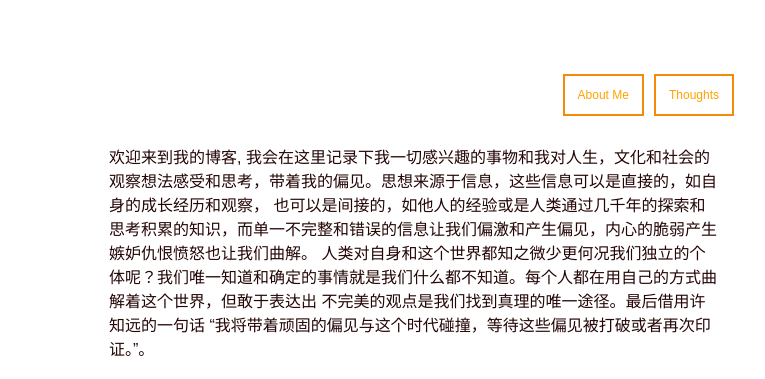
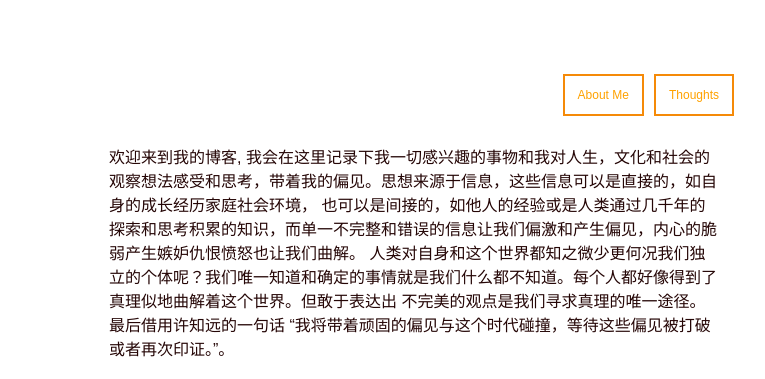
Before and after one commit to weifanwu/weifan-weblog, a plain HTML site: page index.html in a window 1280 px wide. Shown: the top 379 px of the page, 381-1146 px from the left. Drawn offline with nearby package versions, Linux system fonts and the light colour scheme; some icons are missing.

Commit message:
revise wording

```diff
--- a/index.html
+++ b/index.html
@@ -153,10 +153,10 @@
         <a href="#" onclick="showSection('thoughts')">Thoughts</a>
       </div>
       <div id="aboutme" class="content active">
-        <p>欢迎来到我的博客, 我会在这里记录下我一切感兴趣的事物和我对人生，文化和社会的观察想法感受和思考，带着我的偏见。思想来源于信息，这些信息可以是直接的，如自身的成长经历和观察，
+        <p>欢迎来到我的博客, 我会在这里记录下我一切感兴趣的事物和我对人生，文化和社会的观察想法感受和思考，带着我的偏见。思想来源于信息，这些信息可以是直接的，如自身的成长经历家庭社会环境，
           也可以是间接的，如他人的经验或是人类通过几千年的探索和思考积累的知识，而单一不完整和错误的信息让我们偏激和产生偏见，内心的脆弱产生嫉妒仇恨愤怒也让我们曲解。
-          人类对自身和这个世界都知之微少更何况我们独立的个体呢？我们唯一知道和确定的事情就是我们什么都不知道。每个人都在用自己的方式曲解着这个世界，但敢于表达出
-          不完美的观点是我们找到真理的唯一途径。最后借用许知远的一句话 “我将带着顽固的偏见与这个时代碰撞，等待这些偏见被打破或者再次印证。”。
+          人类对自身和这个世界都知之微少更何况我们独立的个体呢？我们唯一知道和确定的事情就是我们什么都不知道。每个人都好像得到了真理似地曲解着这个世界。但敢于表达出
+          不完美的观点是我们寻求真理的唯一途径。最后借用许知远的一句话 “我将带着顽固的偏见与这个时代碰撞，等待这些偏见被打破或者再次印证。”。
         </p>
         <h1>Things I am passionate about:</h1>
         <h3>Knowledge and Wisdom from others:</h3>
```
